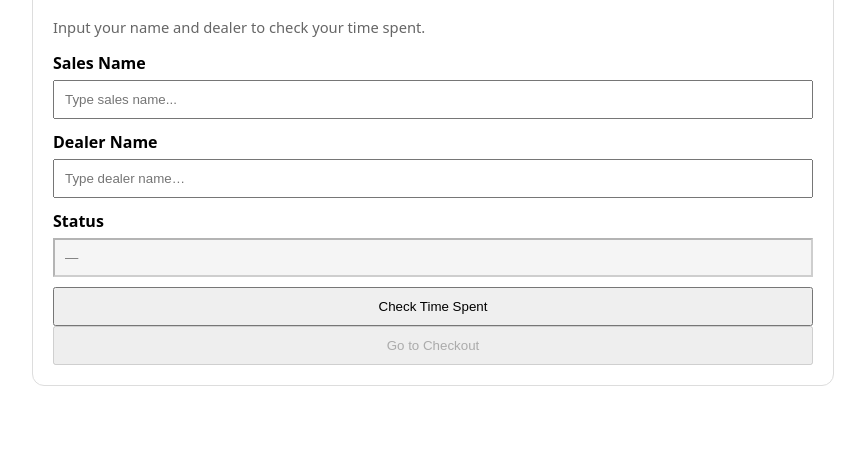
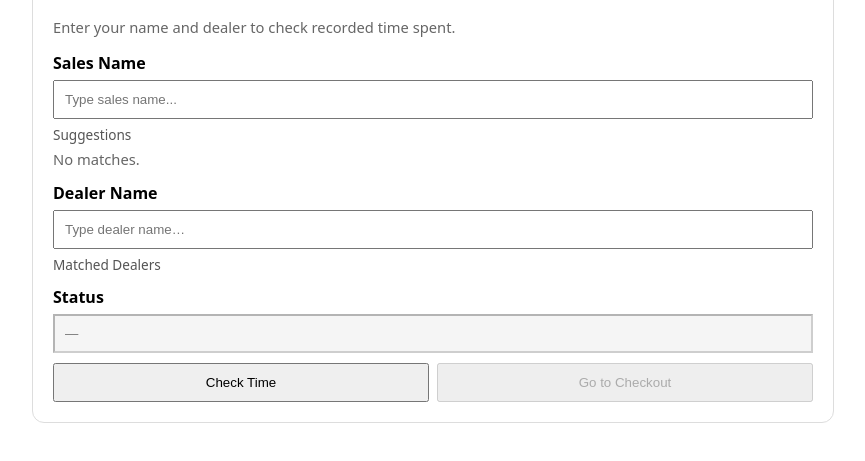
Before and after one commit to rcm5DaMon/chekcheck, a plain HTML site: page index.html in a window 1280 px wide. Shown: the part 81-542 px from the top of the page, without its empty margins (207-1072 px from the left). Drawn offline with Linux system fonts and the light colour scheme; no server answers.

Commit message:
Update index.html

```diff
--- a/index.html
+++ b/index.html
@@ -15,31 +15,48 @@
     .ok { color: #0a7b22; font-weight: 700; }
     .err { color: #b91c1c; font-weight: 700; }
     .muted { color: #666; font-size: 0.92rem; }
+    .pill { display:inline-block; padding:6px 10px; border:1px solid #ddd; border-radius:999px; margin:6px 6px 0 0; cursor:pointer; user-select:none; }
+    .sugg-box { margin-top: 6px; }
+    .sugg-title { font-size:.85rem; color:#555; margin: 4px 0; }
   </style>
 </head>
 <body>
   <div class="card">
     <h2>Sales Time Check</h2>
-    <p class="muted">Input your name and dealer to check your time spent.</p>
+    <p class="muted">Enter your name and dealer to check recorded time spent.</p>
 
+    <!-- Sales Name -->
     <label for="salesNameInput">Sales Name</label>
-    <input id="salesNameInput" type="text" placeholder="Type sales name..." />
+    <input id="salesNameInput" type="text" placeholder="Type sales name..." list="salesNameList" autocomplete="off" />
+    <datalist id="salesNameList"></datalist>
+    <div class="sugg-box">
+      <div class="sugg-title">Suggestions</div>
+      <div id="salesNameSuggestions"></div>
+    </div>
 
+    <!-- Dealer Name -->
     <label for="dealerInput">Dealer Name</label>
-    <input id="dealerInput" type="text" placeholder="Type dealer name…" />
+    <input id="dealerInput" type="text" placeholder="Type dealer name…" autocomplete="off" />
+    <div class="sugg-box">
+      <div class="sugg-title">Matched Dealers</div>
+      <div id="dealerSuggestions"></div>
+    </div>
 
-    <div>
+    <!-- Status -->
+    <div style="margin-top:12px;">
       <label>Status</label>
       <input id="status" type="text" disabled placeholder="—" />
     </div>
 
-    <div style="margin-top:10px;">
-      <button id="checkTime">Check Time Spent</button>
+    <!-- Actions -->
+    <div style="display:grid; grid-template-columns:1fr 1fr; gap:8px; margin-top:10px;">
+      <button id="checkTime">Check Time</button>
       <button id="goCheckout" disabled>Go to Checkout</button>
     </div>
   </div>
 
   <script>
+    // ================= Utilities =================
     function parseCSV(text) {
       return text.split("\n").map(r => r.split(","));
     }
@@ -49,22 +66,106 @@
     function normalizeKey(s) {
       return String(s ?? "")
         .toLowerCase()
-        .replace(/\u00a0/g, " ") // non-breaking space
-        .replace(/\s+/g, "")     // remove spaces
+        .replace(/\u00a0/g, " ")
+        .replace(/\s+/g, "")
         .trim();
     }
+    function escJS(s) {
+      return String(s).replace(/\\/g, "\\\\").replace(/'/g, "\\'");
+    }
+    function uniqueSorted(arr) {
+      return [...new Set(arr)].sort((a,b)=>a.localeCompare(b));
+    }
 
-    const SHEET_URL_TIME = "https://docs.google.com/spreadsheets/d/e/2PACX-1vQQSE39NKkvwxpJz1O8QxCFuudjvn2CJY3nyYyq-4pdi5XNU3nhsHMaMVemNxFqazjcPYt51_EZ0g8r/pub?gid=1647008010&single=true&output=csv";
+    // ================= Config =================
+    const CSV_URL_DEALERS = "YOUR_DEALERS_SHEET_CSV_URL";
+    const CSV_URL_SALESMEN = "YOUR_SALESMEN_SHEET_CSV_URL";
+    const SHEET_URL_TIME = "YOUR_TIME_SHEET_CSV_URL";
     const MIN_TIME_MINUTES = 15;
 
+    // ================= DOM =================
     const salesNameInput = document.getElementById("salesNameInput");
+    const salesNameList = document.getElementById("salesNameList");
+    const salesNameSuggestions = document.getElementById("salesNameSuggestions");
+
     const dealerInput = document.getElementById("dealerInput");
+    const dealerSuggestions = document.getElementById("dealerSuggestions");
+
     const statusEl = document.getElementById("status");
     const checkTimeBtn = document.getElementById("checkTime");
     const goCheckoutBtn = document.getElementById("goCheckout");
 
+    // ================= State =================
+    let DEALERS = [];
+    let SALESPEOPLE = [];
+    let SELECTED_DEALER = null;
+    let SALES_NAME = "";
+
+    // ================= Load Salespeople =================
+    async function loadSalespeople() {
+      try {
+        const res = await fetch(CSV_URL_SALESMEN, { cache: "no-store" });
+        const text = await res.text();
+        const rows = parseCSV(text);
+        rows.shift(); // remove header
+        SALESPEOPLE = uniqueSorted(rows.map(r => stripQuotesTrim(r[0])).filter(Boolean));
+        salesNameList.innerHTML = SALESPEOPLE.map(n => `<option value="${n}">`).join("");
+        renderSalesSuggestions("");
+      } catch (e) {
+        console.error("Salespeople load error:", e.message);
+      }
+    }
+
+    function renderSalesSuggestions(query) {
+      const q = String(query || "").toLowerCase();
+      const list = (q ? SALESPEOPLE.filter(n => n.toLowerCase().includes(q)) : SALESPEOPLE).slice(0, 20);
+      salesNameSuggestions.innerHTML = list.length
+        ? list.map(n => `<div class="pill" onclick="selectSalesName('${escJS(n)}')">${n}</div>`).join("")
+        : `<span class="muted">No matches.</span>`;
+    }
+
+    window.selectSalesName = function(name) {
+      SALES_NAME = name;
+      salesNameInput.value = name;
+      renderSalesSuggestions(name);
+    };
+
+    salesNameInput.addEventListener("input", e => renderSalesSuggestions(e.target.value));
+    salesNameInput.addEventListener("focus", () => renderSalesSuggestions(salesNameInput.value));
+
+    // ================= Load Dealers =================
+    async function loadDealers() {
+      try {
+        const res = await fetch(CSV_URL_DEALERS, { cache: "no-store" });
+        const text = await res.text();
+        const rows = parseCSV(text);
+        rows.shift(); // remove header
+        DEALERS = rows.map(r => stripQuotesTrim(r[0])).filter(Boolean);
+      } catch (e) {
+        console.error("Dealer load error:", e.message);
+      }
+    }
+
+    function renderDealerSuggestions(query) {
+      const q = String(query || "").toLowerCase();
+      const list = (q ? DEALERS.filter(d => d.toLowerCase().includes(q)) : DEALERS).slice(0, 20);
+      dealerSuggestions.innerHTML = list.length
+        ? list.map(n => `<div class="pill" onclick="selectDealer('${escJS(n)}')">${n}</div>`).join("")
+        : `<span class="muted">No matches.</span>`;
+    }
+
+    window.selectDealer = function(name) {
+      SELECTED_DEALER = name;
+      dealerInput.value = name;
+      renderDealerSuggestions(name);
+    };
+
+    dealerInput.addEventListener("input", e => renderDealerSuggestions(e.target.value));
+    dealerInput.addEventListener("focus", () => renderDealerSuggestions(dealerInput.value));
+
+    // ================= Time Check =================
     async function checkTimeSpent() {
-      if (!salesNameInput.value || !dealerInput.value) return {ok:false, minutes:0};
+      if (!SALES_NAME || !SELECTED_DEALER) return { ok: false, minutes: 0 };
 
       const date = new Date();
       const mm = date.getMonth() + 1;
@@ -81,16 +182,16 @@
       let found = null;
       for (let row of rows) {
         const rowKey = normalizeKey(`${row[DATE_COL]}${row[SALES_COL]}${row[DEALER_COL]}`);
-        const triggerKey = normalizeKey(`${dateKey}${salesNameInput.value}${dealerInput.value}`);
+        const triggerKey = normalizeKey(`${dateKey}${SALES_NAME}${SELECTED_DEALER}`);
         if (rowKey === triggerKey) { found = row; break; }
       }
 
-      if (!found) return {ok:false, minutes:0};
-
+      if (!found) return { ok: false, minutes: 0 };
       const timeSpent = parseInt(stripQuotesTrim(found[TIME_COL]), 10);
-      return { ok: Number.isFinite(timeSpent) && timeSpent >= MIN_TIME_MINUTES, minutes: timeSpent||0 };
+      return { ok: Number.isFinite(timeSpent) && timeSpent >= MIN_TIME_MINUTES, minutes: timeSpent || 0 };
     }
 
+    // ================= UI Actions =================
     checkTimeBtn.addEventListener("click", async () => {
       statusEl.value = "Checking...";
       const timeCheck = await checkTimeSpent();
@@ -108,6 +209,10 @@
     goCheckoutBtn.addEventListener("click", () => {
       window.location.href = "https://your-checkout-page.com";
     });
+
+    // ================= Init =================
+    loadSalespeople();
+    loadDealers();
   </script>
 </body>
 </html>
```
